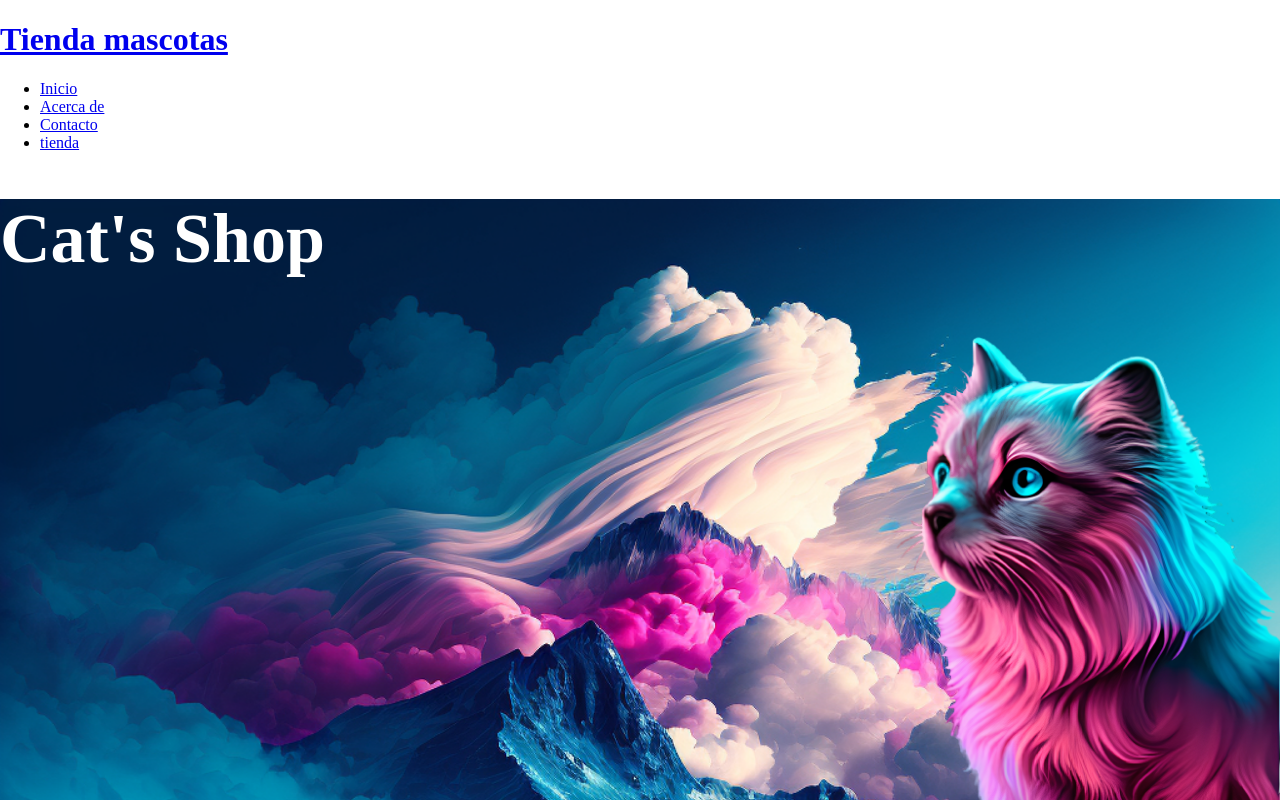
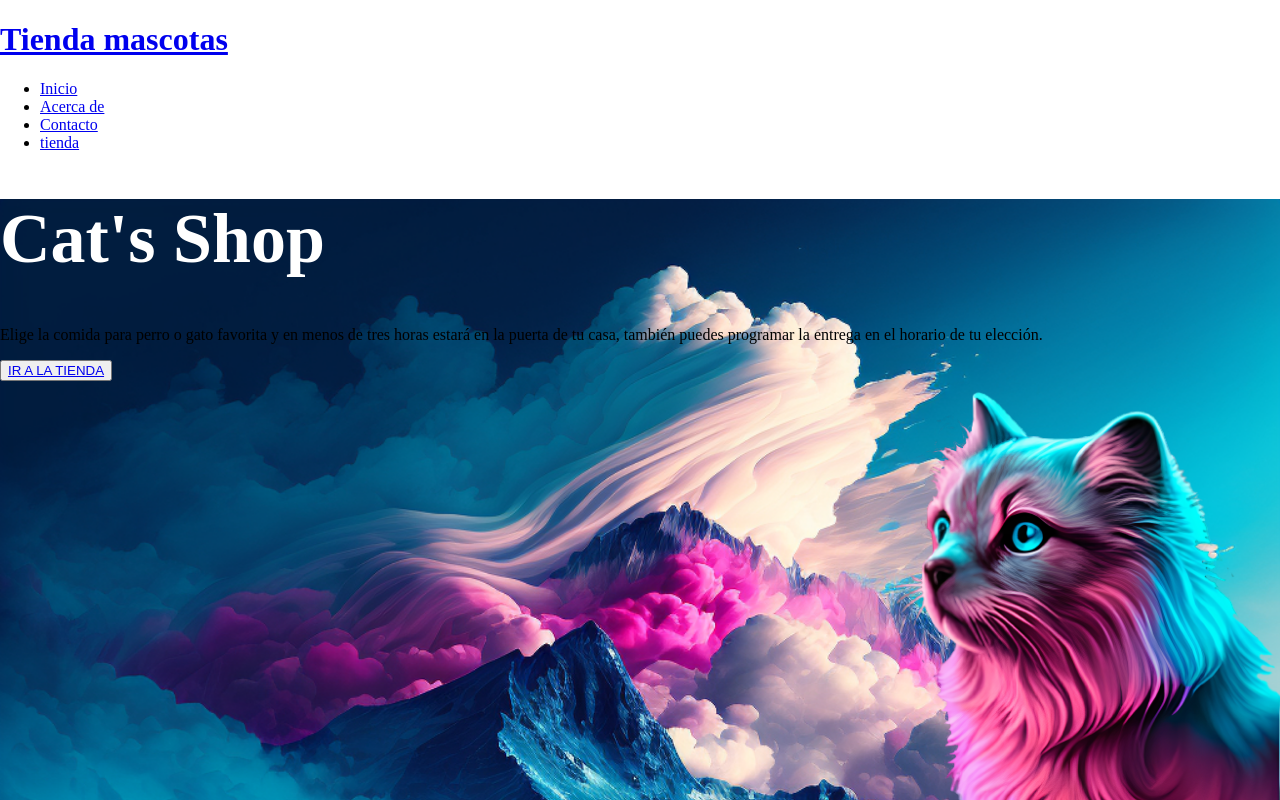
Before and after one commit to Zewuck/Tienda-animales, a React (Create React App) app: page / in a window 1280 px wide. Shown: the top 800 px of the page. Built offline with nearby package versions, Linux system fonts and the light colour scheme.

Commit message:
se cambio el nombre de FondoInicio a inicio y se movio a la carpeta pages

```diff
--- a/src/App.jsx
+++ b/src/App.jsx
@@ -1,5 +1,5 @@
 import { Route, Routes } from "react-router-dom";
-import { FondoInicio } from "./FondoInicio";
+import { Inicio } from "./pages/Inicio";
 import AcercaDe from './pages/AcercaDe'
 import Navbar from "./components/Navbar";
 
@@ -11,7 +11,7 @@ const App = () => {
       <div>
         {/*elementos*/}
         <Routes>
-          <Route path="/" element={<FondoInicio />}></Route>
+          <Route path="/" element={<Inicio />}></Route>
           <Route path="/acerca" element={<AcercaDe />}></Route>
         </Routes>
       </div>
--- a/src/FondoInicio.jsx
+++ /dev/null
@@ -1,17 +0,0 @@
-import "./fondoinicio.css";
-
-export function FondoInicio() {
-  return (
-    <>
-      <div className="background">
-        <h1 className="title">Cat's Shop</h1>
-        <div className="gato-container">
-          <img src={require("./imagen-gato.png")} className="gato" alt="" />
-            <img src={require("./wave.png")} className="fondo" alt="" />
-        </div>
-      </div>
-
-      <div className="next"> KillYourself</div>
-    </>
-  );
-}
--- /dev/null
+++ b/src/pages/Inicio.jsx
@@ -0,0 +1,20 @@
+import "../fondoinicio.css";
+import { Link } from "react-router-dom";
+
+export function Inicio() {
+  return (
+    <>
+      <div className="background">
+        <h1 className="title">Cat's Shop</h1>
+        <p>Elige la comida para perro o gato favorita y en menos de tres horas estará en la puerta de tu casa, también puedes programar la entrega en el horario de tu elección.</p>
+        <button><Link to={"/acerca"}>IR A LA TIENDA</Link></button>
+        <div className="gato-container">
+          <img src={require("../imagen-gato.png")} className="gato" alt="" />
+            <img src={require("../wave.png")} className="fondo" alt="" />
+        </div>
+      </div>
+
+      <div className="next"> KillYourself</div>
+    </>
+  );
+}
```
